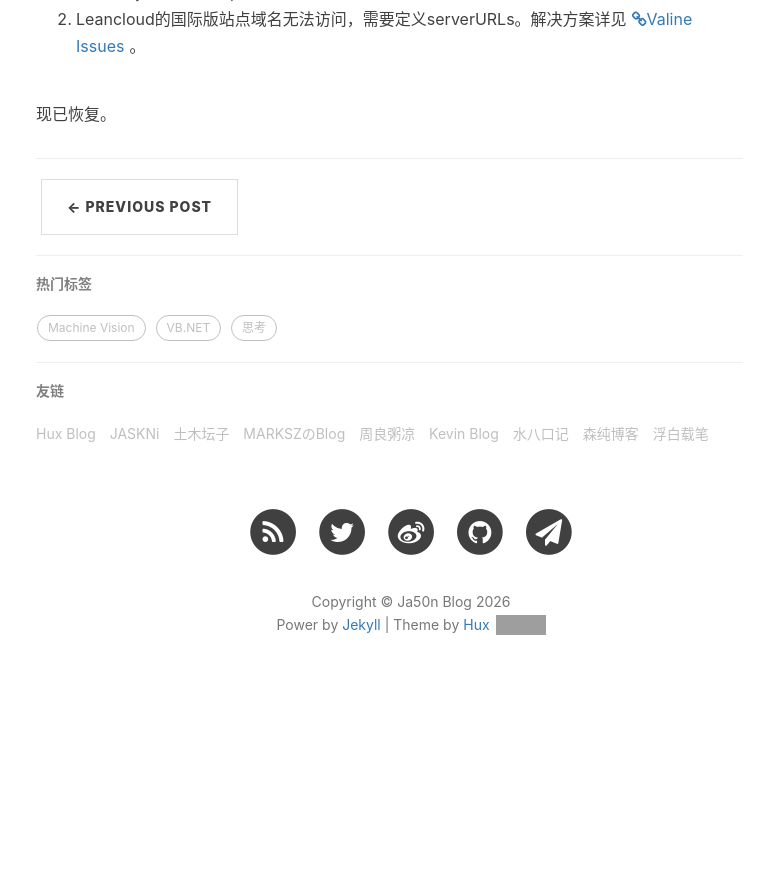
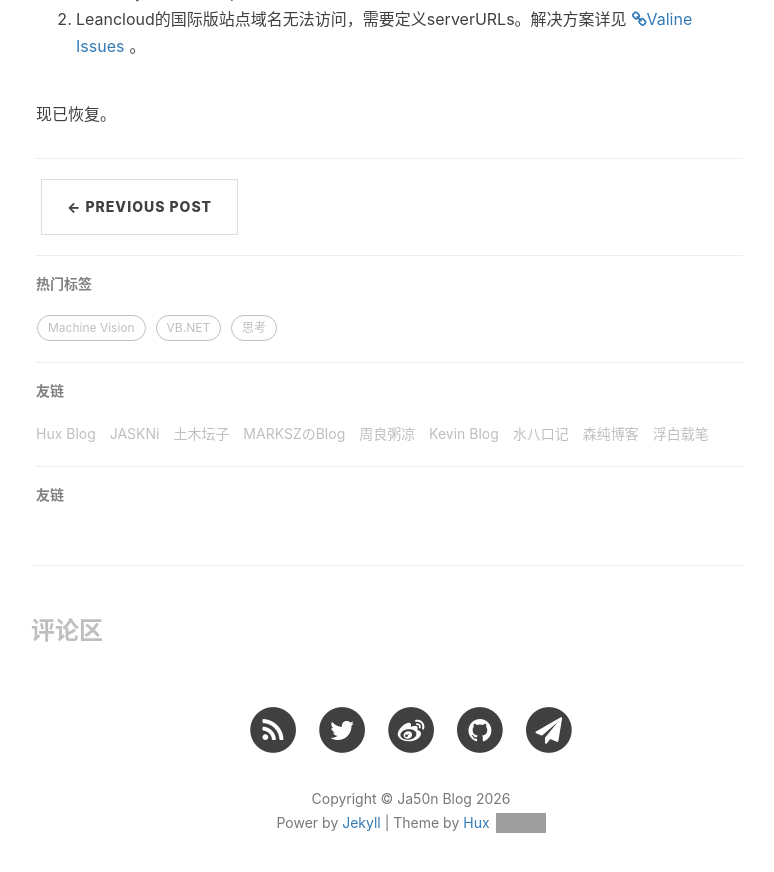
Before and after one commit to Ja50n/ja50n.github.com, a Jekyll site: the page built from _posts/2024-06-03-imback.md, in a window 1280 px wide and 900 px high, scrolled down 639 px. Shown: the top 872 px of the window, without its empty margins (229-1003 px from the left). Built offline with Jekyll 4.4.1, drawn with Linux system fonts in a browser that asks for light colours; nearby versions of some CDN libraries; some web fonts are replaced; comment, search, counter and statistics services are not loaded; before the commit the page ends 1341 px from its top, so only the background shows below that; grey boxes are pictures that could not be loaded.

Commit message:
更新评论区样式

```diff
--- a/_layouts/post.html
+++ b/_layouts/post.html
@@ -71,12 +71,16 @@
                     {% endfor %}
                 </ul>
                 {% endif %}
+            <!-- 插入Giscus评论 -->
+              	<hr>
+                <h5>友链</h5>
+                <ul class="list-inline">
+                   {% if page.comments %}
+                		{% include giscus.html %}
+             	   {% endif %}
+                </ul>
+            <!-- Giscus评论 end -->
             </div>
-            <!-- 插入Giscus评论 -->
-                {% if page.comments %}
-                	{% include giscus.html %}
-                {% endif %}
-            <!-- Giscus评论 end -->
         </div>
     </div>
 
```
